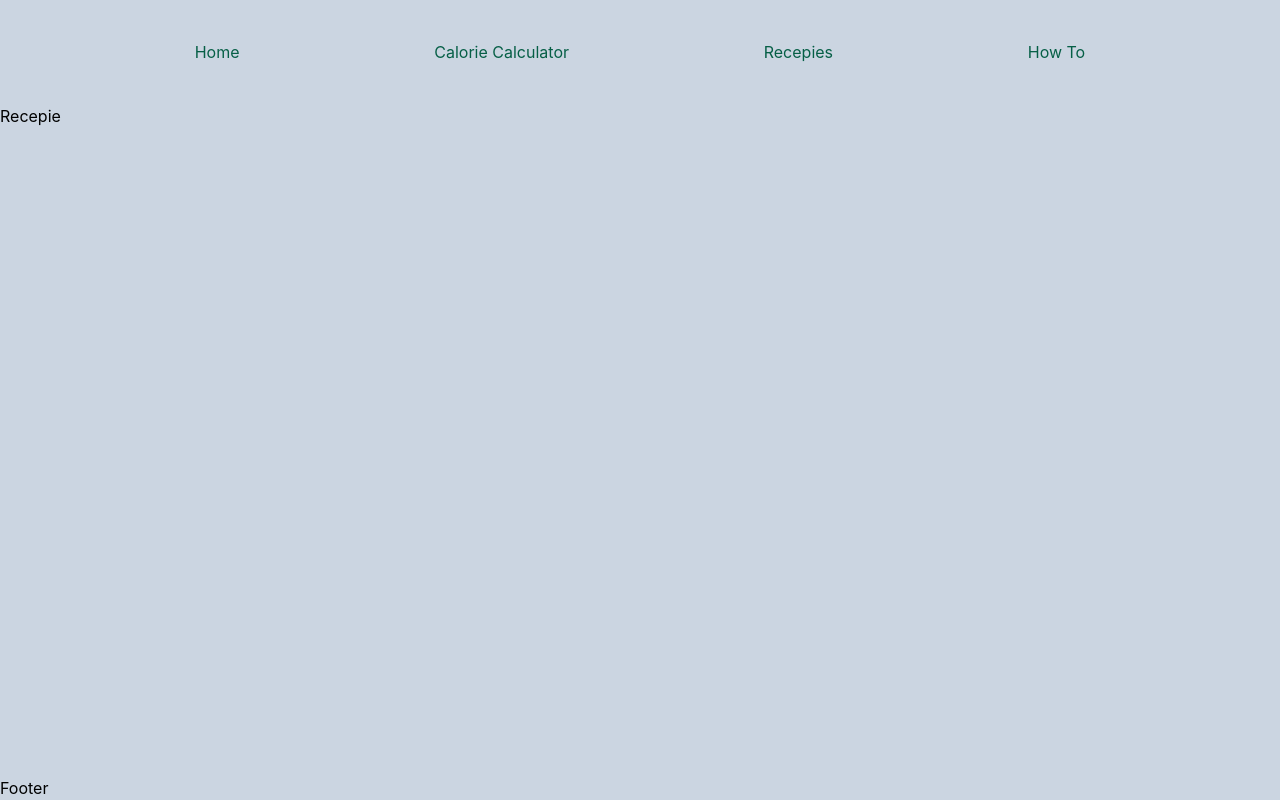
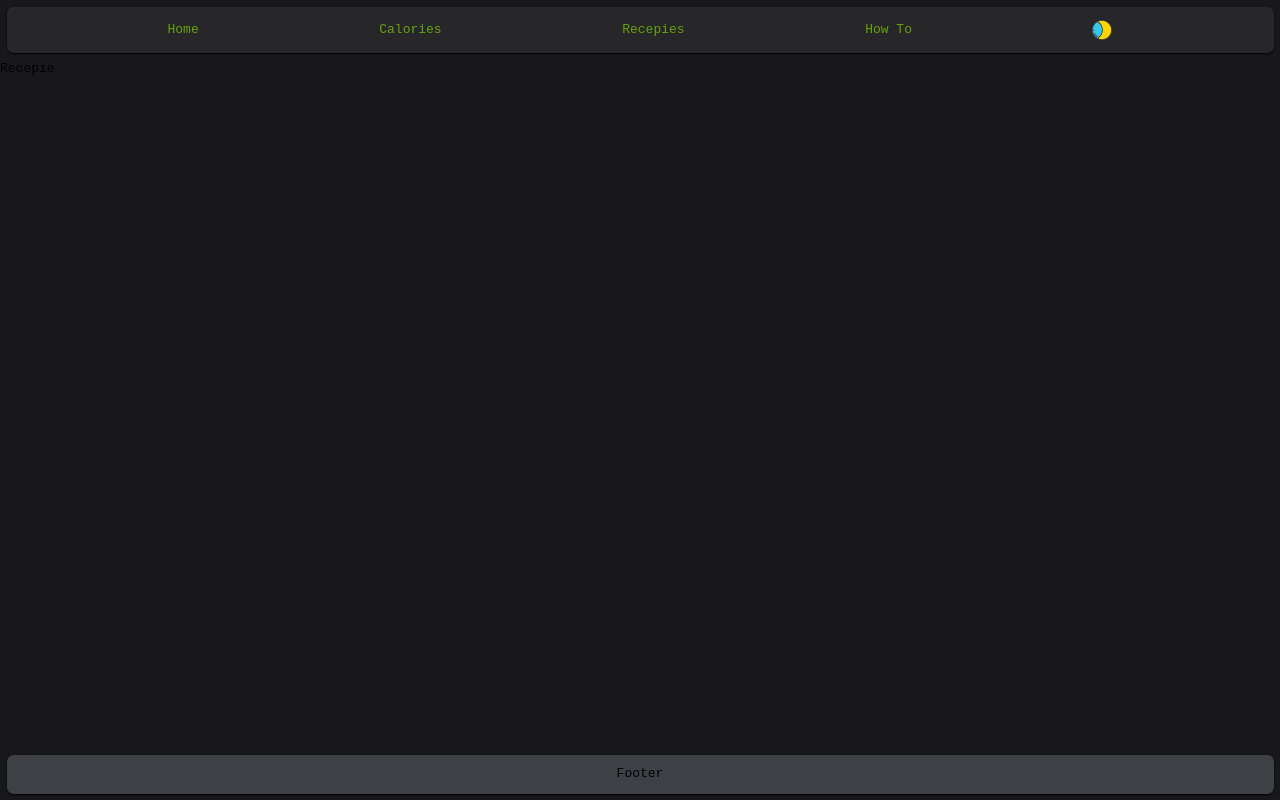
Before and after one commit to DxVxDOD/calorie-_caounter_recepie_app, a React (Vite) app: page /recepie in a window 1280 px wide. Built offline with nearby package versions, Linux system fonts and the light colour scheme.

Commit message:
dark/ligth mode functionality done

```diff
--- a/index.html
+++ b/index.html
@@ -6,7 +6,7 @@
     <meta name="viewport" content="width=device-width, initial-scale=1.0" />
     <title>Vite + React + TS</title>
   </head>
-  <body>
+  <body className="dark">
     <div id="root"></div>
     <script type="module" src="/src/main.tsx"></script>
   </body>
--- a/src/App.tsx
+++ b/src/App.tsx
@@ -9,7 +9,7 @@ import Navbar from './components/Navbar';
 
 function App() {
 	return (
-		<div className=' bg-slate-300 m-0 box-border h-screen overflow-hidden flex flex-col'>
+		<div className=' bg-zinc-100 dark:bg-zinc-900 m-0 box-border h-screen overflow-hidden flex flex-col'>
 			<Navbar />
 			<Routes>
 				<Route path='/' element={<Home />} />
--- a/src/components/Footer.tsx
+++ b/src/components/Footer.tsx
@@ -2,7 +2,7 @@ import React from 'react';
 
 const Footer = () => (
 	<div
-		className=' mt-auto'
+		className=' mt-auto flex justify-evenly gap-10 p-3 bg-zinc-300 dark:bg-zinc-700 shadow-md m-2 rounded-lg shadow-zinc-400 dark:shadow-black dark:shadow-sm'
 	>
         Footer
 	</div>
--- /dev/null
+++ b/src/components/LigthDarkSwitch.tsx
@@ -0,0 +1,28 @@
+import React, {useState, useEffect} from 'react';
+import sun from '../assets/sun-svgrepo-com (1).svg';
+import moon from '../assets/moon-phases-moon-svgrepo-com.svg';
+
+const LigthDarkSwitch = () => {
+	const [theme, setTheme] = useState('dark');
+	const [logo, setLogo] = useState(moon);
+
+	useEffect(() => {
+		if (theme === 'dark') {
+			document.documentElement.classList.add('dark');
+			setLogo(moon);
+		} else {
+			document.documentElement.classList.remove('dark');
+			setLogo(sun);
+		}
+	}, [theme]);
+
+	const handleSwitch = () => {
+		setTheme(theme === 'dark' ? 'ligth' : 'dark');
+	};
+
+	return (
+		<button onClick={handleSwitch} ><img src={logo}></img></button>
+	);
+};
+
+export default LigthDarkSwitch;
--- a/src/components/Navbar.tsx
+++ b/src/components/Navbar.tsx
@@ -1,28 +1,30 @@
 import React from 'react';
 import {NavLink} from 'react-router-dom';
+import LigthDarkSwitch from './LigthDarkSwitch';
 
 const Navbar = () => (
-	<div className=' flex justify-evenly gap-10 p-10'>
+	<div className=' flex justify-evenly gap-10 p-4 bg-zinc-200 dark:bg-zinc-800 shadow-md m-2 rounded-lg shadow-zinc-400 dark:shadow-black dark:shadow-sm'>
 		<NavLink to={'/'}
-			className={' text-slate-500 hover:text-slate-900 hover_underline_animation'}
+			className={'hover_underline_animation dark:hover_underline_animation-dark'}
 		>
-			Home
+			<span className=' text-lime-700 dark:text-lime-600' >Home</span>
 		</NavLink>
 		<NavLink to={'/calorie'}
-			className={'text-slate-500 hover:text-slate-900 hover_underline_animation'}
+			className={'hover_underline_animation dark:hover_underline_animation-dark'}
 		>
-            Calorie Calculator
+			<span className=' text-lime-700 dark:text-lime-600' >Calories</span>
 		</NavLink>
 		<NavLink to={'/recepie'}
-			className={'text-slate-500 hover:text-slate-900 hover_underline_animation '}
+			className={'hover_underline_animation dark:hover_underline_animation-dark'}
 		>
-            Recepies
+			<span className=' text-lime-700 dark:text-lime-600' >Recepies</span>
 		</NavLink>
 		<NavLink to={'/howTo'}
-			className={'text-slate-500 hover:text-slate-900 hover_underline_animation '}
+			className={'hover_underline_animation dark:hover_underline_animation-dark'}
 		>
-			How To
+			<span className=' text-lime-700 dark:text-lime-600' >How To</span>
 		</NavLink>
+		<LigthDarkSwitch />
 	</div>
 );
 
--- a/src/index.css
+++ b/src/index.css
@@ -3,9 +3,9 @@
 @tailwind utilities;
 
 :root {
-  font-family: Inter, system-ui, Avenir, Helvetica, Arial, sans-serif;
+  font-family: monospace;
   line-height: 1.5;
-  font-weight: 400;
+  font-weight: 500;
 
   font-synthesis: none;
   text-rendering: optimizeLegibility;
@@ -42,7 +42,7 @@
   .hover_underline_animation {
       display: inline-block;
       position: relative;
-      color: #065f46;
+      color: #4d7c0f;
   }
 
   .hover_underline_animation::after {
@@ -53,7 +53,7 @@
       height: 2px;
       bottom: 0;
       left: 0;
-      background-color: #065f46;
+      background-color: #4d7c0f;
       transform-origin: bottom right;
       transition: transform 0.25s ease-out;
   }
--- a/tailwind.config.cjs
+++ b/tailwind.config.cjs
@@ -1,5 +1,6 @@
 /** @type {import('tailwindcss').Config} */
 module.exports = {
+	darkMode: 'class',
 	content: [
 		'./index.html',
 		'./src/**/*.{js,ts,jsx,tsx}',
```
Also changed, not shown: src/assets/moon-phases-moon-svgrepo-com.svg (added), src/assets/sun-svgrepo-com (1).svg (added).
